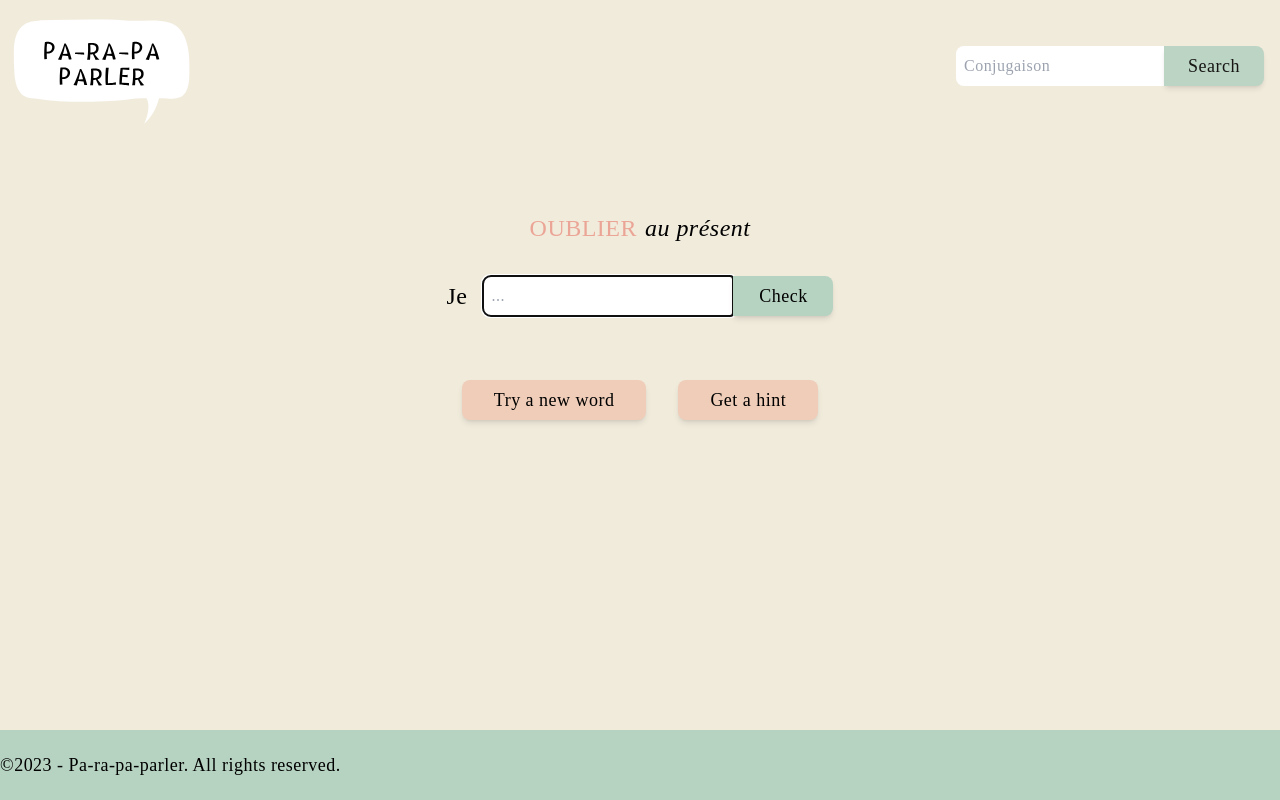
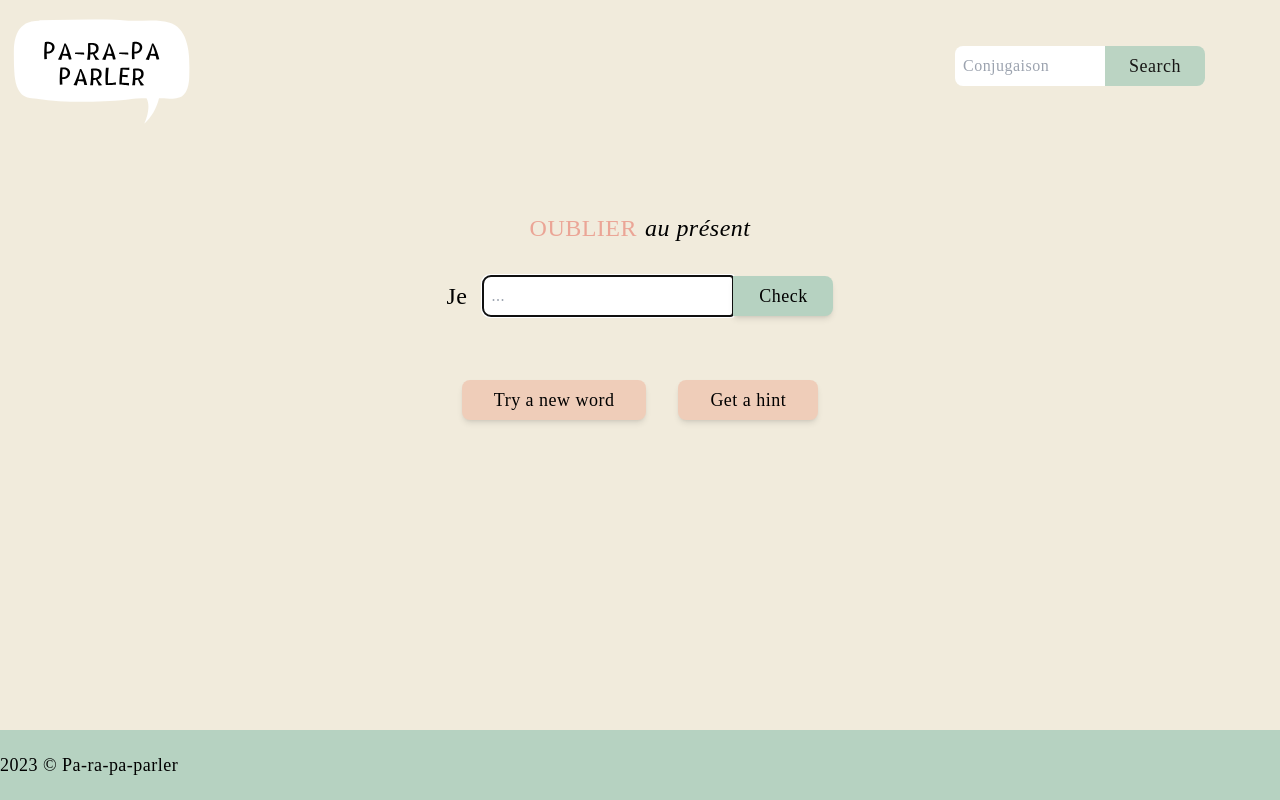
Before and after one commit to dspodina/Conjugaison-Francais, a Next.js app: page /play in a window 1280 px wide. Built offline with nearby package versions, Linux system fonts and the light colour scheme.

Commit message:
bugs fixed

```diff
--- a/src/components/Buttons/CheckResultBtn.jsx
+++ b/src/components/Buttons/CheckResultBtn.jsx
@@ -5,7 +5,7 @@ const CheckResultButton = ({ handleSubmit, value}) => {
   return (
     <button
       onClick={handleSubmit}
-      className="bg-greenish rounded-r-lg w-[100px] text-lg shadow-md min-h-[40px] hover:bg-[#ABC8B6]"
+      className="bg-greenish rounded-r-lg w-[100px] text-lg shadow-md min-h-[40px] hover:bg-[#c4dbcd]"
       disabled = {!value.length}
     >
       Check
--- a/src/components/Buttons/SearchResultBtn.jsx
+++ b/src/components/Buttons/SearchResultBtn.jsx
@@ -8,7 +8,7 @@ const SearchResultButton = ({ handleSubmit, value }) => {
       {value.length > 0 ? (
         <button
           onClick={handleSubmit}
-          className="bg-greenish rounded-r-lg lg:min-w-[100px] shadow-md min-w-[70px] hover:bg-[#ABC8B6]"
+          className="rounded-r-lg lg:min-w-[100px] min-w-[70px]"
         >
           <Link className="text-lg" href="/conjugaison">
             Search
@@ -16,7 +16,7 @@ const SearchResultButton = ({ handleSubmit, value }) => {
         </button>
       ) : (
         <button
-          className="bg-greenish text-lg rounded-r-lg lg:min-w-[100px] shadow-md min-w-[70px] opacity-90 cursor-not-allowed"
+          className="bg-greenish hover:bg-[#c4dbcd] text-lg rounded-r-lg lg:min-w-[100px] min-w-[70px] opacity-90 cursor-not-allowed"
           disabled
         >
           Search
--- a/src/components/Footer.jsx
+++ b/src/components/Footer.jsx
@@ -1,8 +1,8 @@
 const Footer = () => {
   return (
     <div className="bg-greenish h-[70px] text-lg flex items-center">
-      <div className="container mx-auto flex justify-center md:justify-start">
-        <p>©2023 - Pa-ra-pa-parler. All rights reserved.</p>
+      <div className="container flex mx-6 md:mx-auto">
+        <p>2023 © Pa-ra-pa-parler</p>
       </div>
     </div>
   );
--- a/src/components/Header.jsx
+++ b/src/components/Header.jsx
@@ -36,20 +36,22 @@ const Header = () => {
   };
 
   return (
-    <div className="container mx-auto my-4 flex lg:flex-row h-[100px] lg:h-[100px] justify-between items-center">
+    <div className="container mx-auto">
+      <div className="my-12 md:my-4 mx-6 md:mx-auto flex flex-row h-[50px] lg:h-[100px] justify-between items-center">
         <div className="">
           <Link href="/">
             <Image
               src={Logo}
               alt="pa-ra-pa-parler"
-            className="w-[200px] md:items-center"
+              className="max-w-[200px] lg:min-w-[200px]"
             />
           </Link>
         </div>
-      <div className="flex flex-row justify-end mx-4">
+        <div className="flex flex-row justify-end md:justify-center w-screen md:w-[400px]">
           <SearchInput value={inputValue} onChange={handleInputChange} />
           <SearchResultButton  value={inputValue}
               handleSubmit={handleButtonClick}/>
+        </div>
       </div>
     </div>
   );
--- a/src/components/SearchInput.jsx
+++ b/src/components/SearchInput.jsx
@@ -16,7 +16,7 @@ export default function SearchInput({ value, onChange }) {
         onChange={onChange}
         type="text"
         placeholder="Conjugaison"
-        className="rounded-l-lg pl-2 min-h-[40px] min-w-[80px] lg:min-w-[150px]"
+        className="rounded-l-lg pl-2 min-h-[40px] max-w-[120px] lg:min-w-[150px]"
       />
     </div>
   );
```
Lines whose indentation alone changed are shown as unchanged.
